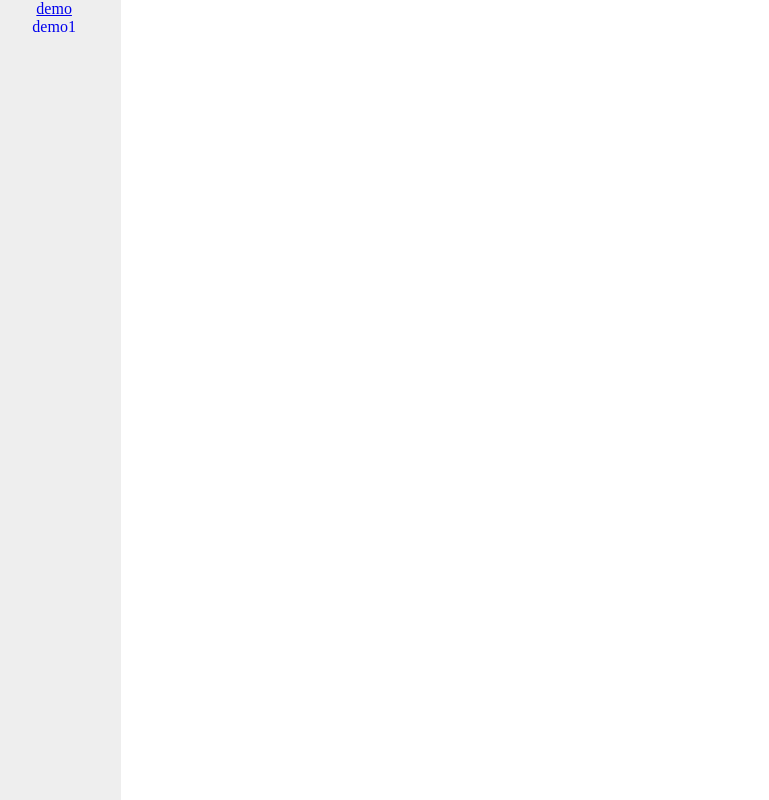
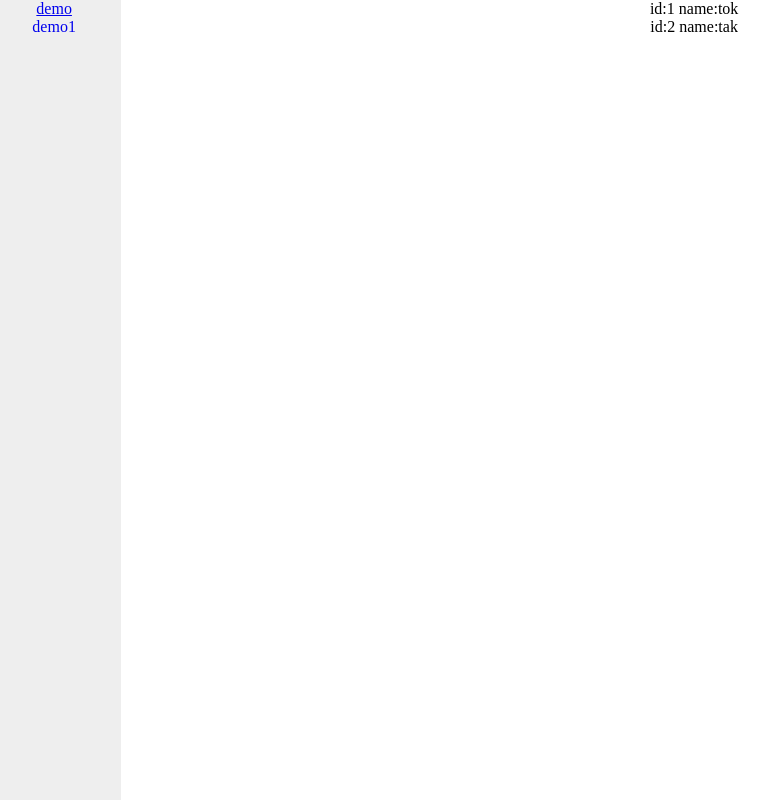
Before and after one commit to TokutyTok/React-Code-Collection, a React (Create React App) app: page / in a window 1280 px wide. Shown: the whole page, without its empty margins (13-782 px from the left). Built offline with nearby package versions, Linux system fonts and the light colour scheme.

Commit message:
router_Loader

```diff
--- /dev/null
+++ b/src/Data.jsx
@@ -0,0 +1,13 @@
+export const usersData = async () => {
+    const users = [
+        {
+            id: 1,
+            name: 'tok',
+        },
+        {
+            id: 2,
+            name: 'tak',
+        },
+    ]
+    return await { users }
+}
--- a/src/Router.jsx
+++ b/src/Router.jsx
@@ -1,10 +1,11 @@
 import React from 'react'
 import { Route, createBrowserRouter, createRoutesFromElements } from 'react-router-dom'
 import { Demo } from '../src/pages/Demo'
+import { usersData } from './Data'
 
 export const router = createBrowserRouter(
     createRoutesFromElements(
-        <Route path={'/'} element={<Demo />} errorElement={<div>error</div>}>
+        <Route path={'/'} element={<Demo />} errorElement={<div>error</div>} loader={usersData}>
             <Route path={'demo'} element={<div>demo</div>} />
             <Route path={'demo/:id'} element={<div>demo1</div>} />
         </Route>
--- a/src/pages/Demo.jsx
+++ b/src/pages/Demo.jsx
@@ -1,8 +1,9 @@
 import React from 'react'
-import { Link, Outlet } from 'react-router-dom'
+import { Link, Outlet, useLoaderData } from 'react-router-dom'
 import {} from '../css/demo.css'
 
 export const Demo = () => {
+    const { users } = useLoaderData()
     return (
         <div className='main'>
             <div className='side'>
@@ -14,6 +15,13 @@ export const Demo = () => {
                 </div>
             </div>
             <div className='content'>
+                {users.map((value) => {
+                    return (
+                        <div key={value.id}>
+                            id:{value.id} name:{value.name}
+                        </div>
+                    )
+                })}
                 <Outlet />
             </div>
         </div>
```
